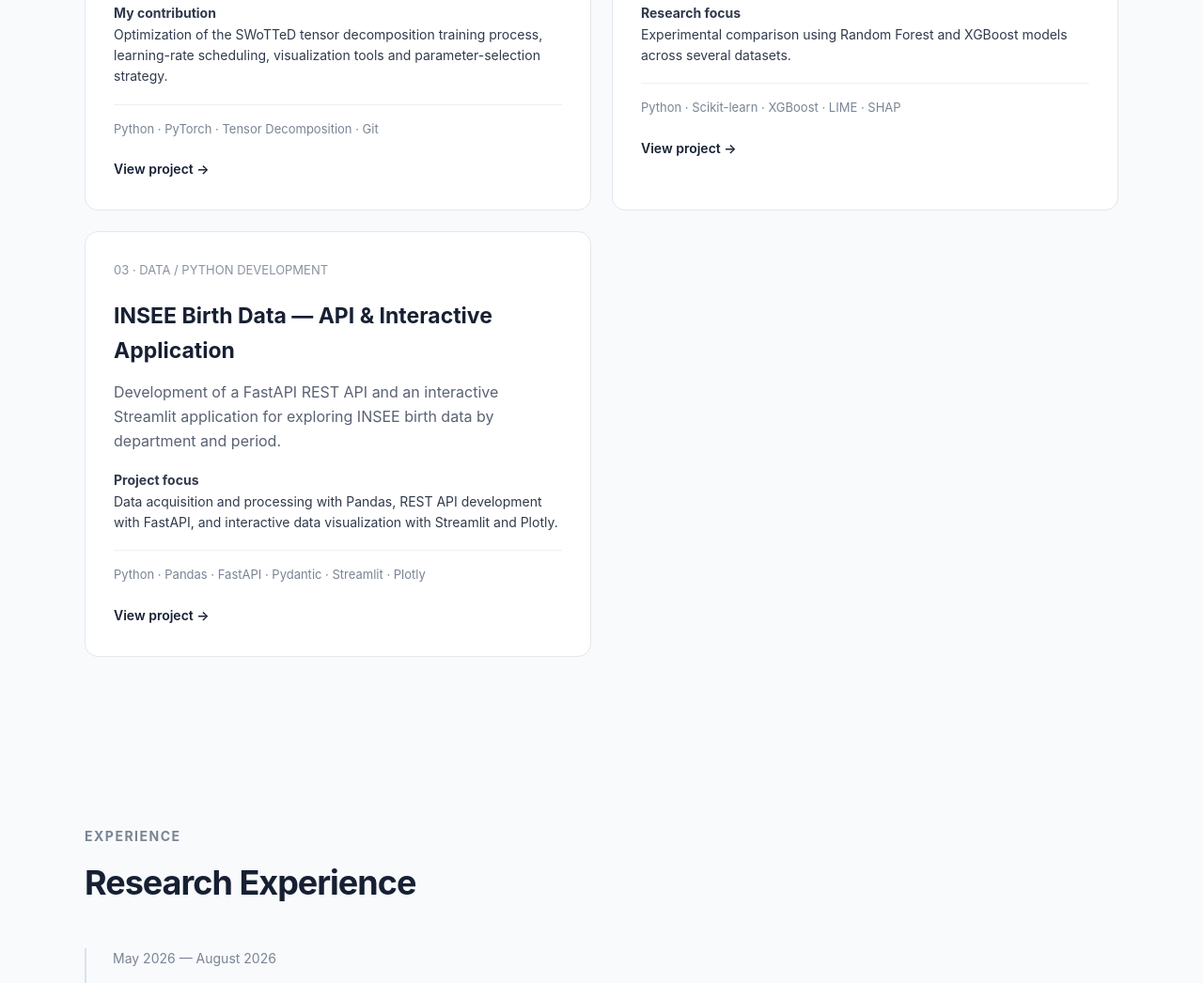
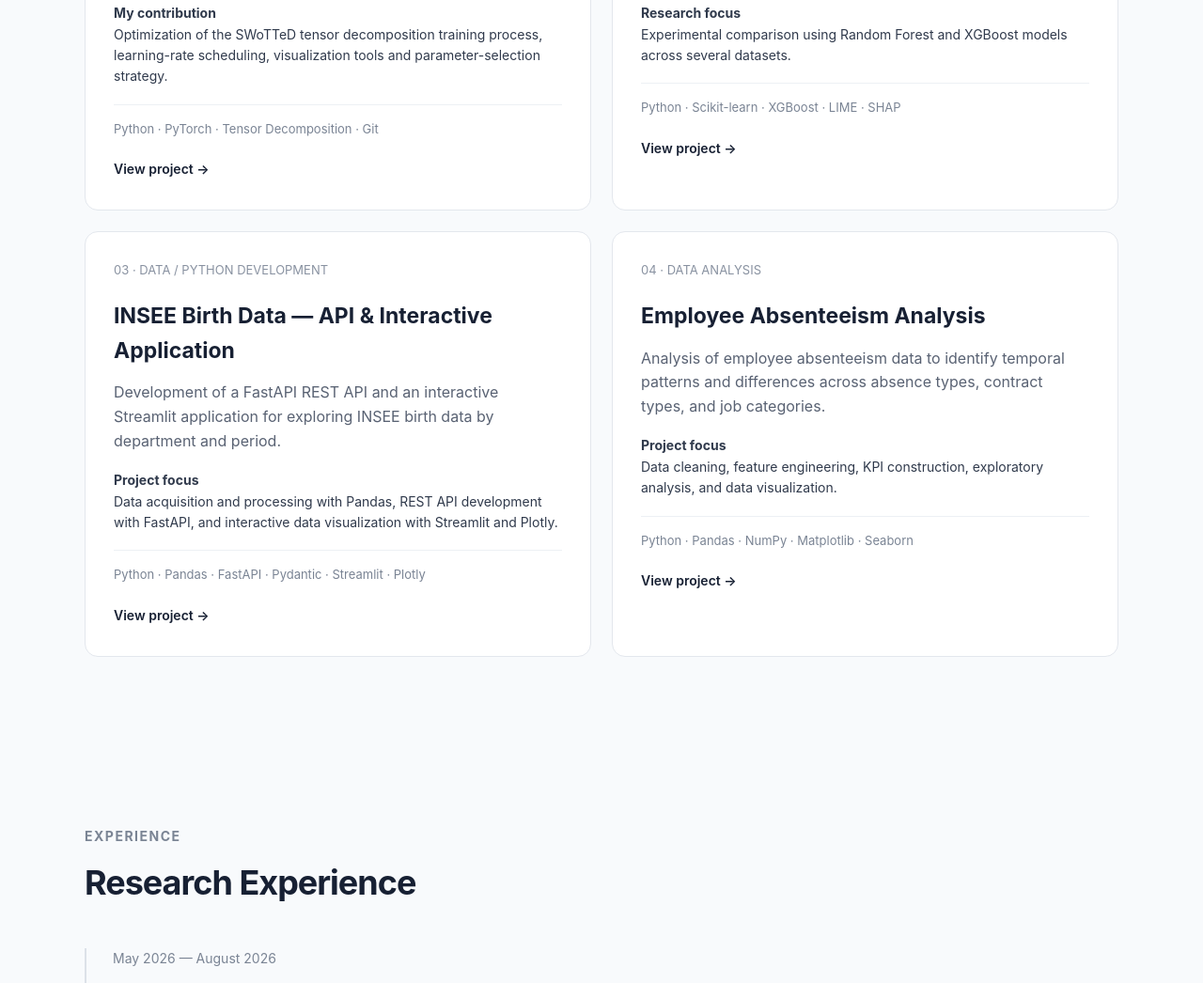
Before and after one commit to Imen-Miloudi/Imen-Miloudi.github.io, a plain HTML site: page index.html in a window 1280 px wide. Shown: the part 1692-2738 px from the top of the page at 94% size. Drawn offline with Linux system fonts and the light colour scheme.

Commit message:
Add Employee Absenteeism Analysis section
Added a new article section for Employee Absenteeism Analysis, detailing project focus and technologies used.

```diff
--- a/index.html
+++ b/index.html
@@ -612,6 +612,42 @@
 
             </article>
 
+                        <!-- ABSENTEEISM -->
+
+            <article class="project">
+
+                <div class="project-number">
+                    04 · DATA ANALYSIS
+                </div>
+
+                <h3>
+                    Employee Absenteeism Analysis
+                </h3>
+
+                <p>
+                    Analysis of employee absenteeism data to identify temporal
+                    patterns and differences across absence types, contract types,
+                    and job categories.
+                </p>
+
+                <div class="project-role">
+                    <strong>Project focus</strong><br>
+                    Data cleaning, feature engineering, KPI construction,
+                    exploratory analysis, and data visualization.
+                </div>
+
+                <div class="technologies">
+                    Python · Pandas · NumPy · Matplotlib · Seaborn
+                </div>
+
+                <a class="project-link"
+                   href="https://github.com/Imen-Miloudi/employee-absenteeism-analysis"
+                   target="_blank">
+                    View project →
+                </a>
+
+            </article>
+
         </div>
 
     </div>
```
